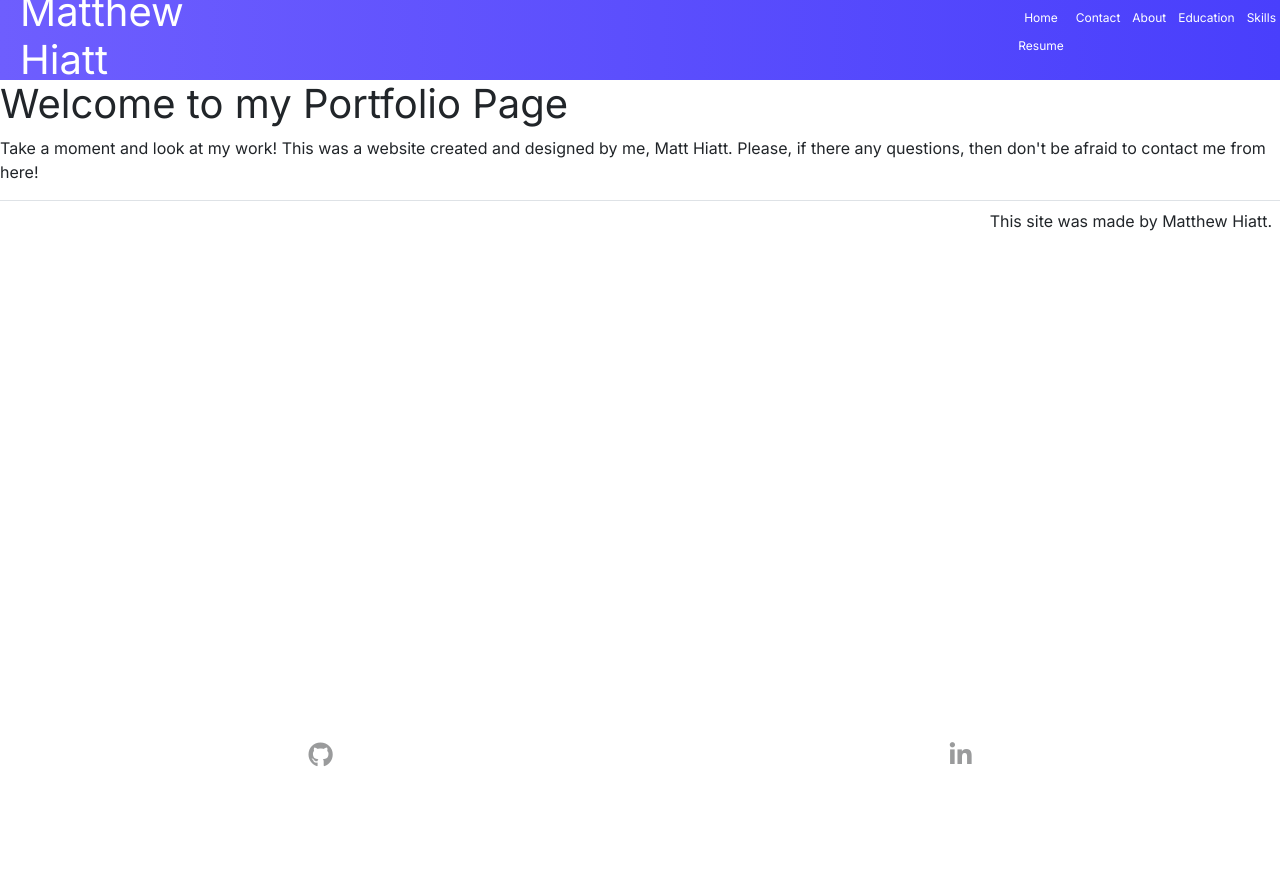
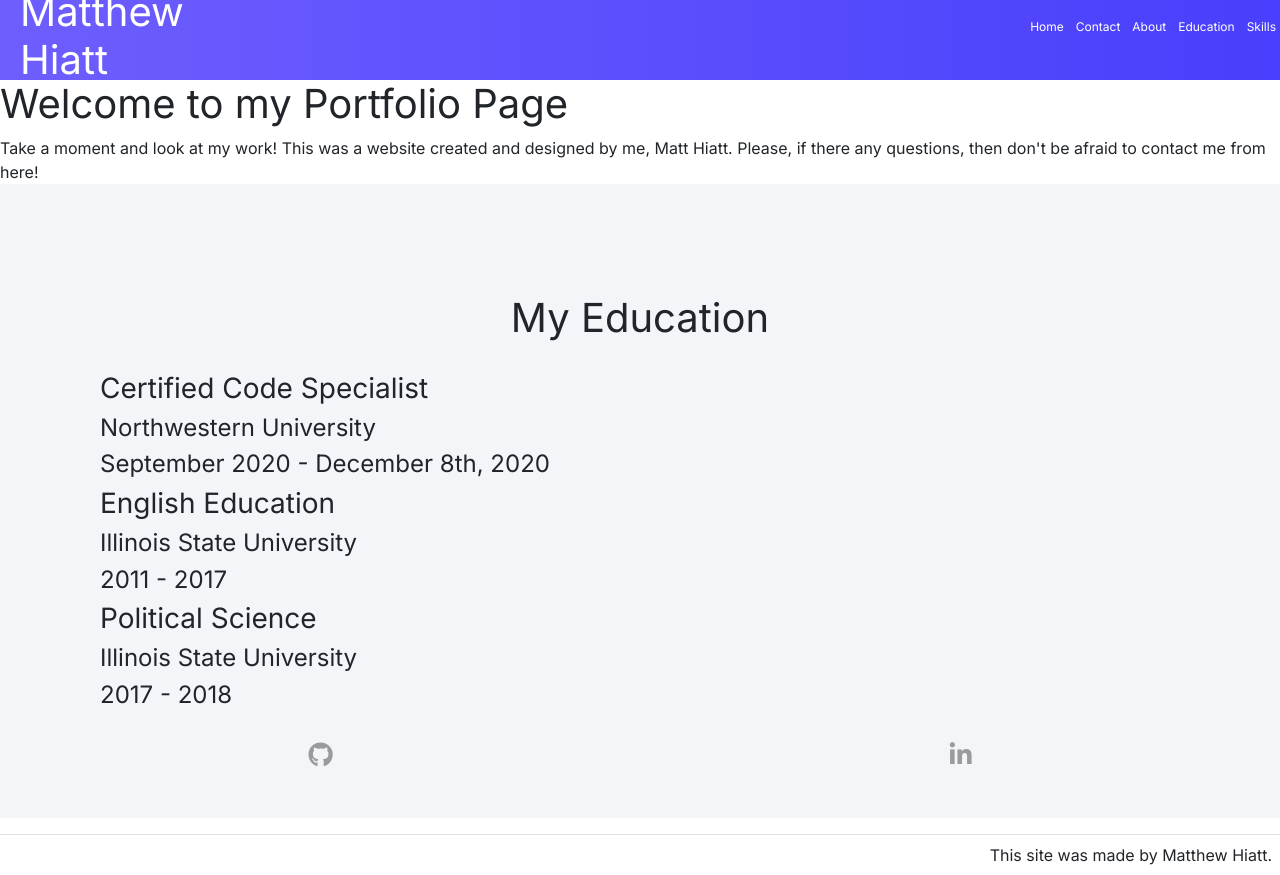
Before and after one commit to matthiatt/React-Portfolio, a React (Create React App) app: page /education in a window 1280 px wide. Before the commit the page ends 800 px from the top, so only its background shows below. Built offline with nearby package versions, Linux system fonts and the light colour scheme.

Commit message:
Links work, more styling and edits need to be done.

```diff
--- a/src/App.css
+++ b/src/App.css
@@ -14,6 +14,12 @@
 }
 .navTog{
   border: 0;
+}
+.App {
+  flex-direction: column;
+  display: flex;
+  width: 100vw;
+  min-height: 100vh;
 }
 
 /* .App {
--- a/src/App.js
+++ b/src/App.js
@@ -3,7 +3,7 @@
 // import logo from "./logo.svg";
 import React from "react";
 import "./App.css";
-import { BrowserRouter as Router, Route, Link } from "react-router-dom";
+import { BrowserRouter as Router, Route } from "react-router-dom";
 import Container from "react-bootstrap/Container";
 
 import Title from "./components/title";
@@ -13,88 +13,122 @@ import Home from "./Pages/home";
 import About from "./Pages/about";
 import Contact from "./Pages/contact";
 import Education from "./Pages/education";
-import Button from "./components/Navbar/Button"; // Cant get this to render on my page.
+import Skills from "./Pages/skills";
+// import Button from "./components/Navbar/Button"; // Cant get this to render on my page.
 
-class App extends React.Component {
-  constructor(props) {
-    super(props);
-    this.state = {
-      title: "Matthew Hiatt",
-      headerLinks: [
-        { title: "Matthew Hiatt", path: "/" },
-        { title: "Home", path: "/home" },
-        { title: "About", path: "/about" },
-        { title: "Contact", path: "/contact" },
-        { title: "Education", path: "/education" },
-        { title: "Skills", path: "/skills" },
-        { title: "Resume", path: "/resume" },
-      ],
-      homePage: {
-        mainTitle: "Innovative, Creative, and Logistical Problem Solving",
-        scdTitle: "My moto: Work smarter, not harder.",
-        msg: "Take a look at my work down below.",
-      },
-      aboutMe: {
-        msg: "About Me",
-      },
-      contactMe: {
-        msg:
-          "Contact me, let's talk and make possibilities for future of tomorrow.",
-      },
-    };
-  }
+// class App extends React.Component {
+//   constructor(props) {
+//     super(props);
+//     this.state = {
+//       title: "Matthew Hiatt",
+//       headerLinks: [
+//         { title: "Matthew Hiatt", path: "/" },
+//         { title: "Home", path: "/home" },
+//         { title: "About", path: "/about" },
+//         { title: "Contact", path: "/contact" },
+//         { title: "Education", path: "/education" },
+//         { title: "Skills", path: "/skills" },
+//         { title: "Resume", path: "/resume" },
+//       ],
+//       homePage: {
+//         mainTitle: "Innovative, Creative, and Logistical Problem Solving",
+//         scdTitle: "My moto: Work smarter, not harder.",
+//         msg: "Take a look at my work down below.",
+//       },
+//       aboutMe: {
+//         msg: "About Me",
+//       },
+//       contactMe: {
+//         msg:
+//           "Contact me, let's talk and make possibilities for future of tomorrow.",
+//       },
+//     };
+//   }
 
-  render() {
+// render() {
+//   return (
+//     <Router>
+//       <Container className="p-0" fluid={true}>
+//         <Navbar className="border-top" expand="xl">
+//           <Navbar.Name>Matthew Hiatt</Navbar.Name>
+//           <Navbar.Open className="border-3" aria-controls="navbarClick" />
+//           <Navbar.Close id="navbarClick">
+//             <div className="App">
+//               <Navbar />
+//               <Route exact path="/">
+//                 <Home />
+//               </Route>
+//               <Route path="/about">
+//                 <About />
+//               </Route>
+//               <Route path="/education">
+//                 <Education />
+//               </Route>
+//               <Route path="/skills">
+//                 <Skills />
+//               </Route>
+//               <Route path="/contact">
+//                 <Contact />
+//               </Route>
+//             </div>
+//             {/* <Button /> */}
+//           </Navbar.Close>
+//         </Navbar>
+//         <Title />
+//         {/* <Route
+//           path="/"
+//           exact
+//           render={() => (
+//             <Home
+//               mainTitle={this.state.homePage.mainTitle}
+//               scdTitle={this.state.homePage.scdTitle}
+//               msg={this.state.homePage.msg}
+//             />
+//           )}
+//         />
+//         <Route
+//           path="/about"
+//           render={() => <About mainTitle={this.state.aboutMe.msg} />}
+//         />
+//         <Route
+//           path="/contact"
+//           render={() => <Contact mainTitle={this.state.contactMe.msg} />}
+//         />
+//         <Footer /> */}
+//           <Footer />
+//         </Container>
+//       </Router>
+//     );
+//   }
+// }
+
+// export default App;
+
+function App() {
   return (
     <Router>
-        <Container className="p-0" fluid={true}>
-          <Navbar className="border-top" expand="xl">
-            <Navbar.Name>Matthew Hiatt</Navbar.Name>
-            <Navbar.Open className="border-3" aria-controls="navbarClick" />
-            <Navbar.Close id="navbarClick">
-              <Link className="navLink" to="/">
-                Matthew Hiatt
-              </Link>
-              <Link className="navLink" to="/home">
-                Home
-              </Link>
-              <Link className="navLink" to="/about">
-                About
-              </Link>
-              <Link className="navLink" to="/contact">
-                Contact
-              </Link>
-              <Link className="navLink" to="/education">
-                Education
-              </Link>
-              <Button />
-            </Navbar.Close>
-          </Navbar>
+      <div className="App">
+        <Navbar />
         <Title />
-          <Route
-            path="/"
-            exact
-            render={() => (
-              <Home
-                mainTitle={this.state.homePage.mainTitle}
-                scdTitle={this.state.homePage.scdTitle}
-                msg={this.state.homePage.msg}
-              />
-            )}
-          />
-          <Route
-            path="/about"
-            render={() => <About mainTitle={this.state.aboutMe.msg} />}
-          />
-          <Route
-            path="/contact"
-            render={() => <Contact mainTitle={this.state.contactMe.msg} />}
-          />
+        <Route exact path="/">
+          <Home />
+        </Route>
+        <Route path="/about">
+          <About />
+        </Route>
+        <Route path="/education">
+          <Education />
+        </Route>
+        <Route path="/skills">
+          <Skills />
+        </Route>
+        <Route path="/contact">
+          <Contact />
+        </Route>
+      </div>
       <Footer />
-        </Container>
     </Router>
   );
 }
-}
 
 export default App;
--- a/src/Pages/homeStyles.css
+++ b/src/Pages/homeStyles.css
@@ -7,3 +7,10 @@
     width: 200px;
     margin: 30px;
 }
+.containerDiv {
+    padding: 50px;
+    --containerDiv-flex: 6;
+    padding: 100px;
+    background-color: #f4f5f9;
+    flex: var(--containerDiv-flex);
+}
--- a/src/Pages/skills.js
+++ b/src/Pages/skills.js
@@ -1,4 +1,5 @@
 import React, { Component } from "react";
+import Carousel from "../components/CardContents/carousel";
 import "./skillsStyles.css";
 
 class Skills extends Component {
@@ -29,6 +30,7 @@ class Skills extends Component {
             return <li>{value}</li>;
           })}
         </ul>
+        <Carousel />
       </div>
     );
   }
--- a/src/components/CardContents/carousel.js
+++ b/src/components/CardContents/carousel.js
@@ -1,5 +1,4 @@
 import React from "react";
-import resume from "../../assets/images/resumesmaller.jpg";
 import github from "../../assets/images/githubsmaller.jpg";
 import Card from "./card";
 import Container from "react-bootstrap/Container";
@@ -13,16 +12,6 @@ class Carousel extends React.Component {
       itemsArray: [
         {
           id: 0,
-          mainTitle: "Resume",
-          scdTitle: "My Resume",
-          // href: "src/assets/images/resume.jpg",
-          imgSrc: resume,
-          link:
-            "https://drive.google.com/drive/folders/1QmLrAIGDnjdX7Wrnn6QzQhv9yMFFPIn1?usp=sharing",
-          selected: false,
-        },
-        {
-          id: 1,
           mainTitle: "Matthew Hiatt",
           scdTitle: "Github Account",
           // href: "src/assets/images/github.jpg",
@@ -75,7 +64,8 @@ class Carousel extends React.Component {
   render() {
     return (
       <Container fluid={true}>
-        <Col sm="8" md={{ size: 6, offset: 3 }}>
+        <h1>Click the card here for my Github!</h1>
+        <Col md="10" md={{ size: 6, offset: 4 }}>
           {this.makeItems(this.state.itemsArray)}
         </Col>
       </Container>
--- a/src/components/Navbar/MenuItems.js
+++ b/src/components/Navbar/MenuItems.js
@@ -26,11 +26,11 @@ export const MenuItems = [
     url: "http://localhost:3000/skills",
     clsname: "NavLink",
   },
-  {
-    title: "Resume",
-    url: "http://localhost:3000/resume",
-    clsname: "NavLink",
-  },
+  // {
+  //   title: "Resume",
+  //   url: "http://localhost:3000/resume",
+  //   clsname: "NavLink",
+  // },
   {
     // button for this is not working =( //
     title: "Contact Me",
```
Lines whose indentation alone changed are shown as unchanged.
